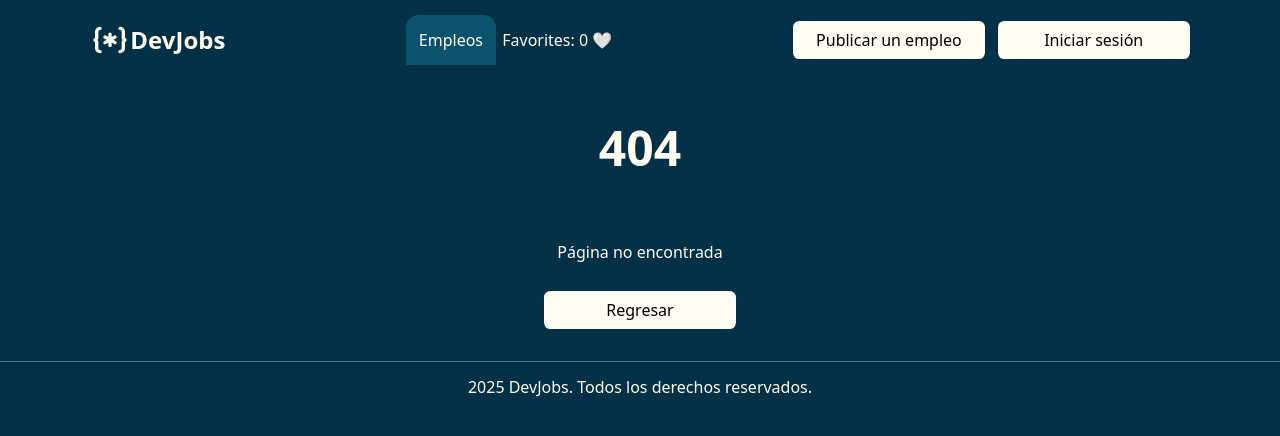
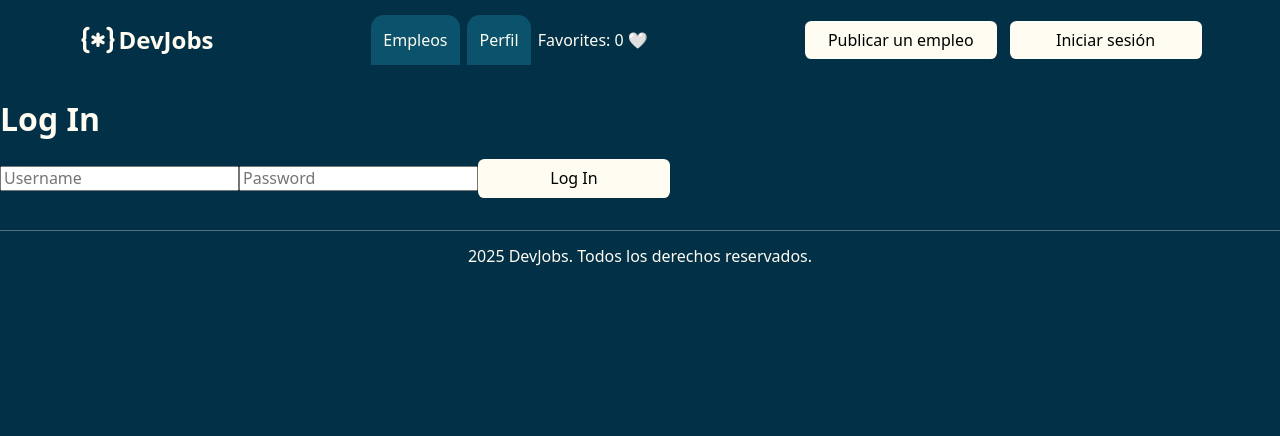
Before and after one commit to polidev/DevJobs, a React (Vite) app: page /login in a window 1280 px wide. Before the commit this address had no page. Shown: the top 436 px of the page. Built offline with nearby package versions, Linux system fonts and the light colour scheme.

Commit message:
add: protected route profile page and mokup register and login page

```diff
--- a/src/app.jsx
+++ b/src/app.jsx
@@ -16,6 +16,12 @@ const Home = lazy(() => import("./pages/home.jsx"));
 const Jobs = lazy(() => import("./pages/jobs.jsx"));
 const JobDetail = lazy(() => import("./pages/jobDetail.jsx"));
 const NotFound = lazy(() => import("./pages/404.jsx"));
+const Profile = lazy(() => import("./pages/profile.jsx"));
+const Login = lazy(() => import("./pages/login.jsx"));
+const Register = lazy(() => import("./pages/register.jsx"));
+const ProtectedRoute = lazy(
+  () => import("./components/protectedRoute/protectedRoute.jsx"),
+);
 
 function App() {
   return (
@@ -26,6 +32,16 @@ function App() {
           <Route path="/" element={<Home />} />
           <Route path="/jobs" element={<Jobs />} />
           <Route path="/jobs/:jobId" element={<JobDetail />} />
+          <Route
+            path="/profile"
+            element={
+              <ProtectedRoute redirectTo="/login">
+                <Profile />
+              </ProtectedRoute>
+            }
+          />
+          <Route path="/login" element={<Login />} />
+          <Route path="/register" element={<Register />} />
           <Route path="*" element={<NotFound />} />
         </Routes>
       </Suspense>
--- a/src/components/header/header.jsx
+++ b/src/components/header/header.jsx
@@ -36,6 +36,7 @@ function Header() {
           >
             Empleos
           </NavLink>
+          <NavLink to="/profile">Perfil</NavLink>
           <p>Favorites: {totalOfFavorites} 🤍</p>
         </nav>
 
--- /dev/null
+++ b/src/components/protectedRoute/protectedRoute.jsx
@@ -0,0 +1,12 @@
+import { useAuthStore } from "../../store/authStore";
+import { Navigate } from "react-router-dom";
+
+export default function ProtectedRoute({ children, redirectTo }) {
+  const { isLoggedIn } = useAuthStore();
+
+  if (!isLoggedIn) {
+    return <Navigate to={redirectTo} replace />;
+  }
+
+  return children;
+}
--- /dev/null
+++ b/src/pages/login.jsx
@@ -0,0 +1,18 @@
+import "/src/pages/login.css";
+
+function Login() {
+  return (
+    <>
+      <div className="login">
+        <h1>Log In</h1>
+        <form>
+          <input type="text" placeholder="Username" />
+          <input type="password" placeholder="Password" />
+          <button type="submit">Log In</button>
+        </form>
+      </div>
+    </>
+  );
+}
+
+export default Login;
--- /dev/null
+++ b/src/pages/profile.jsx
@@ -0,0 +1,7 @@
+import "/src/pages/profile.css";
+
+function Profile() {
+  return <div>Profile</div>;
+}
+
+export default Profile;
--- /dev/null
+++ b/src/pages/register.jsx
@@ -0,0 +1,11 @@
+import "register.css";
+
+function Register() {
+  return (
+    <div className="register">
+      <h1>Register</h1>
+    </div>
+  );
+}
+
+export default Register;
```
Also changed, not shown: src/pages/login.css (added), src/pages/profile.css (added), src/pages/register.css (added).
